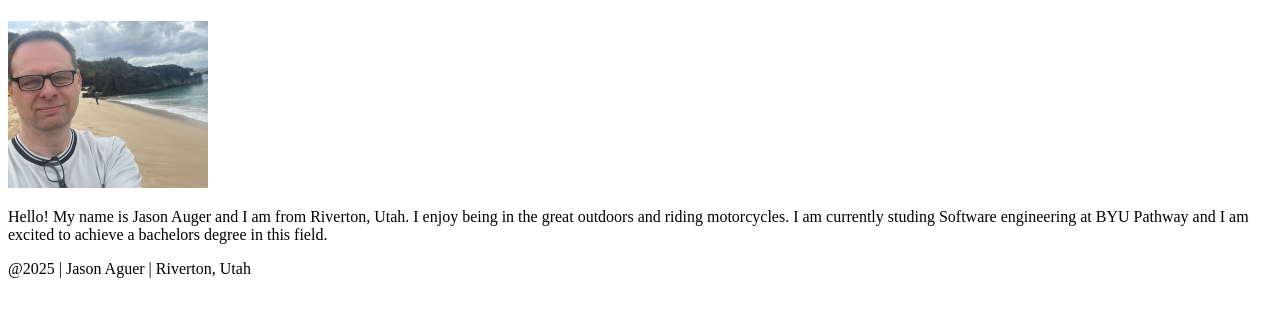
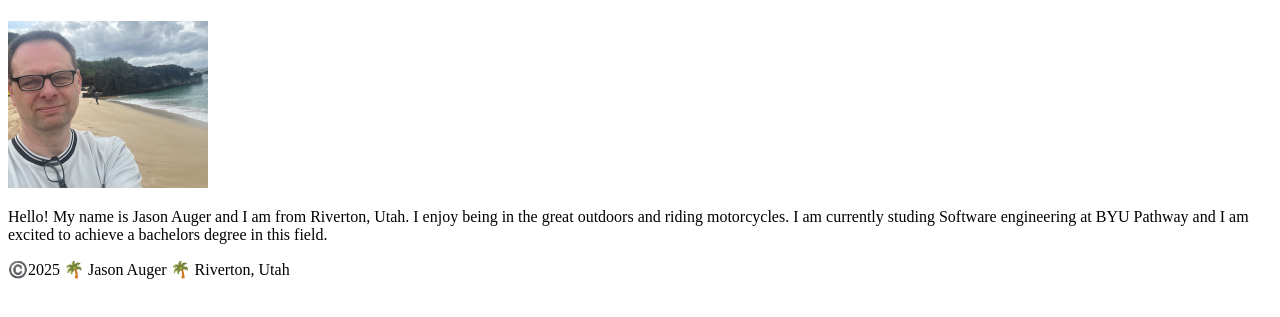
Before and after one commit to jaauger/wdd130, a plain HTML site: page index.html in a window 1280 px wide. Shown: the part 85-402 px from the top of the page. Drawn offline with Linux system fonts and the light colour scheme.

Commit message:
Added emoji's and corrected spelling errors

```diff
--- a/index.html
+++ b/index.html
@@ -23,7 +23,7 @@
         </p>
     </main>
     <footer>
-        <p>@2025 | Jason Aguer | Riverton, Utah</p>
+        <p>©️2025 🌴 Jason Auger 🌴 Riverton, Utah</p>
     </footer>
 </body>
 
```
